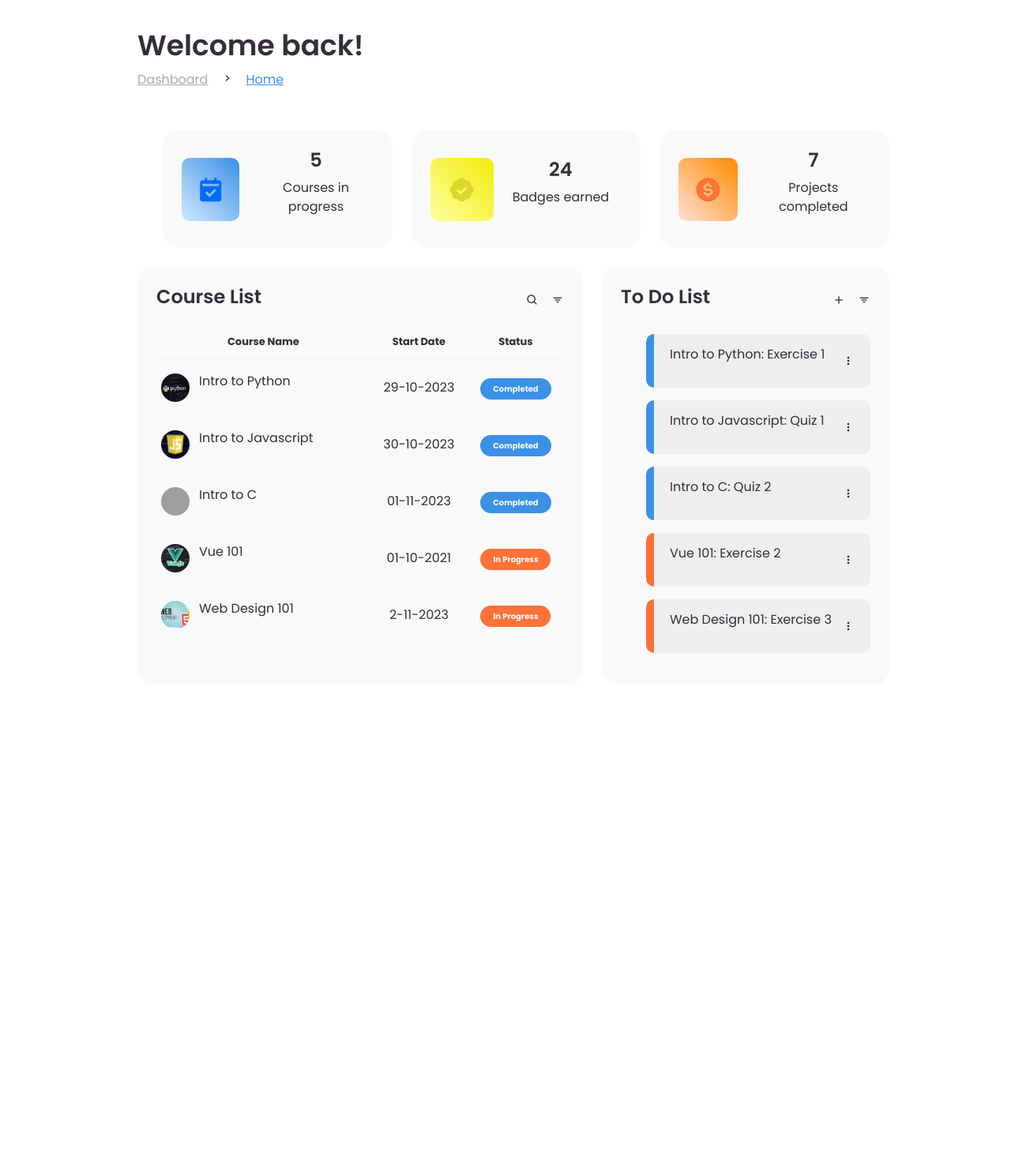
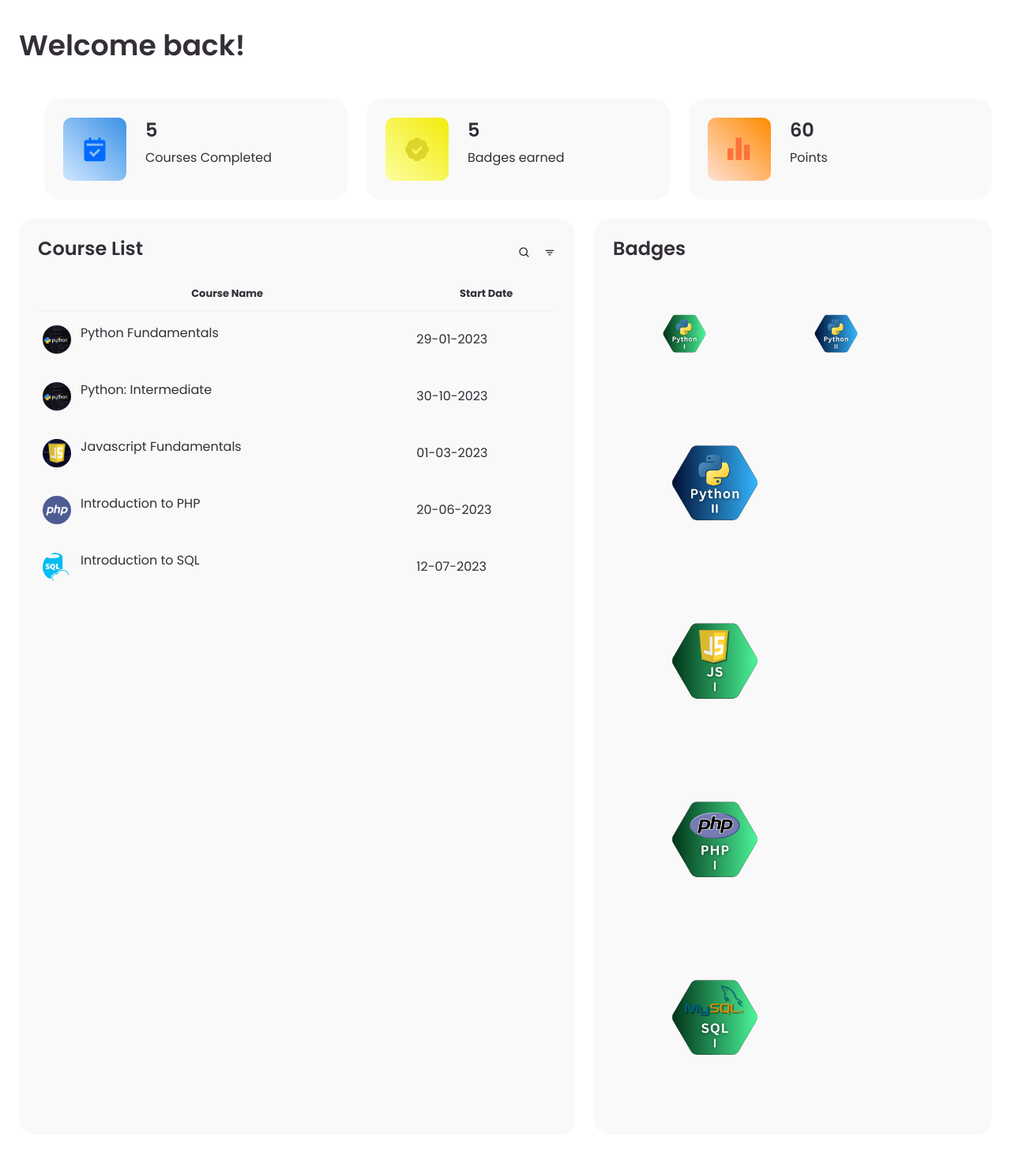
Before and after one commit to crystallaylalui/Skills-Up-YOUth, a PHP site: page /jobs/pages/profile.php in a window 1280 px wide. Shown: the part 94-1567 px from the top of the page at 79% size. Before the commit the page ends 921 px from the top, so only its background shows below. Run offline with PHP 8.4, Linux system fonts and the light colour scheme; grey boxes are pictures that could not be loaded.

Commit message:
updated profile page

```diff
--- a/app/css/styles.css
+++ b/app/css/styles.css
@@ -43,21 +43,14 @@ body.dark {
 
 body {
 	background: var(--grey);
-	overflow-x: hidden;
+	overflow: hidden;
 }
 
 
 
 
 
-/* CONTENT */
-#content {
-	position: absolute;
-	width: calc(100% - 280px);
-	left: 150px;
-	text-align: center;
-	transition: .3s ease;
-}
+
 
 .background-container {
     background-image: url(background.png);
@@ -68,182 +61,38 @@ body {
 
 
 
-/* NAVBAR */
-#content nav {
-	height: 56px;
-	background: var(--light);
-	padding: 0 24px;
-	display: flex;
-	align-items: center;
-	grid-gap: 24px;
-	font-family: var(--lato);
-	position: sticky;
-	top: 0;
-	left: 0;
-	z-index: 1000;
-}
-#content nav::before {
-	content: '';
-	position: absolute;
-	width: 40px;
-	height: 40px;
-	bottom: -40px;
-	left: 0;
-	border-radius: 50%;
-	box-shadow: -20px -20px 0 var(--light);
-}
-#content nav a {
-	color: var(--dark);
-}
-#content nav .bx.bx-menu {
-	cursor: pointer;
-	color: var(--dark);
-}
-#content nav .nav-link {
-	font-size: 16px;
-	transition: .3s ease;
-}
-#content nav .nav-link:hover {
-	color: var(--blue);
-}
-#content nav form {
-	max-width: 400px;
-	width: 100%;
-	margin-right: auto;
-}
-#content nav form .form-input {
-	display: flex;
-	align-items: center;
-	height: 36px;
-}
-#content nav form .form-input input {
-	flex-grow: 1;
-	padding: 0 16px;
-	height: 100%;
-	border: none;
-	background: var(--grey);
-	border-radius: 36px 0 0 36px;
-	outline: none;
-	width: 100%;
-	color: var(--dark);
-}
-#content nav form .form-input button {
-	width: 36px;
-	height: 100%;
-	display: flex;
-	justify-content: center;
-	align-items: center;
-	background: var(--blue);
-	color: var(--light);
-	font-size: 18px;
-	border: none;
-	outline: none;
-	border-radius: 0 36px 36px 0;
-	cursor: pointer;
-}
-#content nav .notification {
-	font-size: 20px;
-	position: relative;
-}
-#content nav .notification .num {
-	position: absolute;
-	top: -6px;
-	right: -6px;
-	width: 20px;
-	height: 20px;
-	border-radius: 50%;
-	border: 2px solid var(--light);
-	background: var(--red);
-	color: var(--light);
-	font-weight: 700;
-	font-size: 12px;
-	display: flex;
-	justify-content: center;
-	align-items: center;
-}
-#content nav .profile img {
-	width: 36px;
-	height: 36px;
-	object-fit: cover;
-	border-radius: 50%;
-}
-#content nav .switch-mode {
-	display: block;
-	min-width: 50px;
-	height: 25px;
-	border-radius: 25px;
-	background: var(--grey);
-	cursor: pointer;
-	position: relative;
-}
-#content nav .switch-mode::before {
-	content: '';
-	position: absolute;
-	top: 2px;
-	left: 2px;
-	bottom: 2px;
-	width: calc(25px - 4px);
-	background: var(--blue);
-	border-radius: 50%;
-	transition: all .3s ease;
-}
-#content nav #switch-mode:checked + .switch-mode::before {
-	left: calc(100% - (25px - 4px) - 2px);
-}
-/* NAVBAR */
-
-
-
-
-
 /* MAIN */
-#content main {
+/* #content main { */
+main{
 	width: 100%;
 	padding: 36px 24px;
 	font-family: var(--poppins);
 	max-height: calc(100vh - 56px);
 	overflow-y: auto;
 }
-#content main .head-title {
+main .head-title {
 	display: flex;
 	align-items: center;
 	justify-content: space-between;
 	grid-gap: 16px;
 	flex-wrap: wrap;
 }
-#content main .head-title .left h1 {
+main .head-title .left h1 {
 	font-size: 36px;
 	font-weight: 600;
 	margin-bottom: 10px;
 	color: var(--dark);
 }
-#content main .head-title .left .breadcrumb {
-	display: flex;
-	align-items: center;
-	grid-gap: 16px;
-}
-#content main .head-title .left .breadcrumb li {
-	color: var(--dark);
-}
-#content main .head-title .left .breadcrumb li a {
-	color: var(--dark-grey);
-	pointer-events: none;
-}
-#content main .head-title .left .breadcrumb li a.active {
-	color: var(--blue);
-	pointer-events: unset;
-}
 
 
 
-
-#content main .box-info {
+main .box-info {
 	display: grid;
 	grid-template-columns: repeat(auto-fit, minmax(240px, 1fr));
 	grid-gap: 24px;
 	margin-top: 36px;
 }
-#content main .box-info li {
+main .box-info li {
 	padding: 24px;
 	background: var(--light);
 	border-radius: 20px;
@@ -251,7 +100,7 @@ body {
 	align-items: center;
 	grid-gap: 24px;
 }
-#content main .box-info li .bx {
+main .box-info li .bx {
 	width: 80px;
 	height: 80px;
 	border-radius: 10px;
@@ -260,24 +109,24 @@ body {
 	justify-content: center;
 	align-items: center;
 }
-#content main .box-info li:nth-child(1) .bx {
+main .box-info li:nth-child(1) .bx {
 	background: linear-gradient(45deg, var(--light-blue), var(--blue));
 	color: #006aff;
 }
-#content main .box-info li:nth-child(2) .bx {
+main .box-info li:nth-child(2) .bx {
 	background: linear-gradient(45deg, #fcff9f, #f3eb0b);
 	color: #dcd62b;
 }
-#content main .box-info li:nth-child(3) .bx {
+main .box-info li:nth-child(3) .bx {
 	background: linear-gradient(45deg, var(--light-orange), #ff8a00);
 	color: var(--orange);
 }
-#content main .box-info li .text h3 {
+main .box-info li .text h3 {
 	font-size: 24px;
 	font-weight: 600;
 	color: var(--dark);
 }
-#content main .box-info li .text p {
+main .box-info li .text p {
 	color: var(--dark);
 }
 
@@ -285,7 +134,7 @@ body {
 
 
 
-#content main .table-data {
+main .table-data {
 	display: flex;
 	flex-wrap: wrap;
 	grid-gap: 24px;
@@ -293,108 +142,100 @@ body {
 	width: 100%;
 	color: var(--dark);
 }
-#content main .table-data > div {
+main .table-data > div {
 	border-radius: 20px;
 	background: var(--light);
 	padding: 24px;
 	overflow-x: auto;
 }
-#content main .table-data .head {
+main .table-data .head {
 	display: flex;
 	align-items: center;
 	grid-gap: 16px;
 	margin-bottom: 24px;
 }
-#content main .table-data .head h3 {
+main .table-data .head h3 {
 	margin-right: auto;
 	font-size: 24px;
 	font-weight: 600;
 }
-#content main .table-data .head .bx {
+main .table-data .head .bx {
 	cursor: pointer;
 }
 
-#content main .table-data .order {
+main .table-data .order {
 	flex-grow: 1;
 	flex-basis: 500px;
 }
-#content main .table-data .order table {
+main .table-data .order table {
 	width: 100%;
 	border-collapse: collapse;
 }
-#content main .table-data .order table th {
+main .table-data .order table th {
 	padding-bottom: 12px;
 	font-size: 13px;
 	text-align: center;
 	border-bottom: 1px solid var(--grey);
 }
-#content main .table-data .order table td {
+main .table-data .order table td {
 	padding: 16px 0;
 }
-#content main .table-data .order table tr td:first-child {
+main .table-data .order table tr td:first-child {
 	display: flex;
 	align-items: center;
 	grid-gap: 12px;
 	padding-left: 6px;
 }
-#content main .table-data .order table td img {
+main .table-data .order table td img {
 	width: 36px;
 	height: 36px;
 	border-radius: 50%;
 	object-fit: cover;
 }
-#content main .table-data .order table tbody tr:hover {
+main .table-data .order table tbody tr:hover {
 	background: var(--grey);
 }
-#content main .table-data .order table tr td .status {
+main .table-data .order table tr td .status {
 	font-size: 10px;
 	padding: 6px 16px;
 	color: var(--light);
 	border-radius: 20px;
 	font-weight: 700;
 }
-#content main .table-data .order table tr td .status.completed {
+main .table-data .order table tr td .status.completed {
 	background: var(--blue);
-}
-#content main .table-data .order table tr td .status.process {
-	background: var(--yellow);
-}
-#content main .table-data .order table tr td .status.pending {
-	background: var(--orange);
 }
 
 
-#content main .table-data .todo {
+.badges{
+	height: 100%;
+	width: 40%;
+	display: flex;
+}
+
+main .table-data .todo {
 	flex-grow: 1;
 	flex-basis: 300px;
 }
-#content main .table-data .todo .todo-list {
+main .table-data .todo .todo-list {
 	width: 100%;
 }
-#content main .table-data .todo .todo-list li {
+main .table-data .todo .todo-list li {
 	width: 100%;
 	margin-bottom: 16px;
-	background: var(--grey);
 	border-radius: 10px;
-	padding: 14px 20px;
+	padding: 20px;
 	display: flex;
 	justify-content: space-between;
 	align-items: center;
 }
-#content main .table-data .todo .todo-list li .bx {
+main .table-data .todo .todo-list li .bx {
 	cursor: pointer;
 }
-#content main .table-data .todo .todo-list li.completed {
-	border-left: 10px solid var(--blue);
-}
-#content main .table-data .todo .todo-list li.not-completed {
-	border-left: 10px solid var(--orange);
-}
-#content main .table-data .todo .todo-list li:last-child {
+main .table-data .todo .todo-list li:last-child {
 	margin-bottom: 0;
 }
 /* MAIN */
-/* CONTENT */
 
 
 
--- a/app/pages/profile.php
+++ b/app/pages/profile.php
@@ -24,35 +24,15 @@
 
 
 	<!-- CONTENT -->
-	<section id="content">
-		<!-- NAVBAR -->
-		<!-- <nav>
-			<i class='bx bx-menu' ></i>
-			<a href="#" class="nav-link">Categories</a>
-			<form action="#">
-				<div class="form-input">
-					<input type="search" placeholder="Search...">
-					<button type="submit" class="search-btn"><i class='bx bx-search' ></i></button>
-				</div>
-			</form>
-			<input type="checkbox" id="switch-mode" hidden>
-			<label for="switch-mode" class="switch-mode"></label>
-			<a href="#" class="notification">
-				<i class='bx bxs-bell' ></i>
-				<span class="num">8</span>
-			</a>
-			<a href="#" class="profile">
-				<img src="images/youth.png">
-			</a>
-		</nav> -->
-		<!-- NAVBAR -->
+	<!-- <section id="content"> -->
+
 
 		<!-- MAIN -->
 		<main>
 			<div class="head-title">
 				<div class="left">
 					<h1>Welcome back!</h1>
-					<ul class="breadcrumb">
+					<!-- <ul class="breadcrumb">
 						<li>
 							<a href="#">Dashboard</a>
 						</li>
@@ -60,7 +40,7 @@
 						<li>
 							<a class="active" href="#">Home</a>
 						</li>
-					</ul>
+					</ul> -->
 				</div>
 			</div>
 
@@ -69,21 +49,21 @@
 					<i class='bx bxs-calendar-check' ></i>
 					<span class="text">
 						<h3>5</h3>
-						<p>Courses in progress</p>
+						<p>Courses Completed</p>
 					</span>
 				</li>
 				<li>
 					<i class='bx bxs-badge-check' ></i>
 					<span class="text">
-						<h3>24</h3>
+						<h3>5</h3>
 						<p>Badges earned</p>
 					</span>
 				</li>
 				<li>
-					<i class='bx bxs-dollar-circle' ></i>
+					<i class='bx bxs-bar-chart-alt-2' ></i>
 					<span class="text">
-						<h3>7</h3>
-						<p>Projects completed</p>
+						<h3>60</h3>
+						<p>Points </p>
 					</span>
 				</li>
 			</ul>
@@ -101,79 +81,72 @@
 							<tr>
 								<th>Course Name</th>
 								<th>Start Date</th>
-								<th>Status</th>
 							</tr>
 						</thead>
 						<tbody>
 							<tr>
 								<td>
-									<img src="images/python.jpg">
-									<p>Intro to Python</p>
+									<img src="../images/python.jpg">
+									<p>Python Fundamentals</p>
 								</td>
-								<td>29-10-2023</td>
-								<td><span class="status completed">Completed</span></td>
+								<td>29-01-2023</td>
+								<!-- <td><span class="status completed">Completed</span></td> -->
 							</tr>
 							<tr>
 								<td>
-									<img src="images/javascript.jpg">
-									<p>Intro to Javascript</p>
+									<img src="../images/python.jpg">
+									<p>Python: Intermediate</p>
 								</td>
 								<td>30-10-2023</td>
-								<td><span class="status completed">Completed</span></td>
+								<!-- <td><span class="status completed">Completed</span></td> -->
 							</tr>
 							<tr>
 								<td>
-									<img src="images/c.png">
-									<p>Intro to C</p>
+									<img src="../images/javascript.jpg">
+									<p>Javascript Fundamentals</p>
 								</td>
-								<td>01-11-2023</td>
-								<td><span class="status completed">Completed</span></td>
+								<td>01-03-2023</td>
+								<!-- <td><span class="status completed">Completed</span></td> -->
 							</tr>
 							<tr>
 								<td>
-									<img src="images/vue.png">
-									<p>Vue 101</p>
+									<img src="../images/php.png">
+									<p>Introduction to PHP</p>
 								</td>
-								<td>01-10-2021</td>
-								<td><span class="status pending">In Progress</span></td>
+								<td>20-06-2023</td>
+								<!-- <td><span class="status completed">Completed</span></td> -->
 							</tr>
 							<tr>
 								<td>
-									<img src="images/webdev.jpg">
-									<p>Web Design 101</p>
+									<img src="../images/sql.png">
+									<p>Introduction to SQL</p>
 								</td>
-								<td>2-11-2023</td>
-								<td><span class="status pending">In Progress</span></td>
+								<td>12-07-2023</td>
+								<!-- <td><span class="status completed">Completed</span></td> -->
 							</tr>
 						</tbody>
 					</table>
 				</div>
 				<div class="todo">
 					<div class="head">
-						<h3>To Do List</h3>
-						<i class='bx bx-plus' ></i>
-						<i class='bx bx-filter' ></i>
+						<h3>Badges</h3>
 					</div>
 					<ul class="todo-list">
-						<li class="completed">
-							<p>Intro to Python: Exercise 1</p>
-							<i class='bx bx-dots-vertical-rounded' ></i>
+						<li>
+							<p><img src="../images/badges/py1.png" alt="" class = 'badges'></p>
+							<p><img src="../images/badges/py2.png" alt="" class = 'badges'></p>
 						</li>
-						<li class="completed">
-							<p>Intro to Javascript: Quiz 1</p>
-							<i class='bx bx-dots-vertical-rounded' ></i>
+						<li>
+							<p><img src="../images/badges/py2.png" alt="" class = 'badges'></p>
 						</li>
-                        <li class="completed">
-							<p>Intro to C: Quiz 2</p>
-							<i class='bx bx-dots-vertical-rounded' ></i>
+                        <li>
+							<p><img src="../images/badges/js1.png" alt="" class = 'badges'></p>
 						</li>
-						<li class="not-completed">
-							<p>Vue 101: Exercise 2</p>
-							<i class='bx bx-dots-vertical-rounded' ></i>
+						<li>
+							<p><img src="../images/badges/php1.png" alt="" class = 'badges'></p>
 						</li>
-						<li class="not-completed">
-							<p>Web Design 101: Exercise 3</p>
-							<i class='bx bx-dots-vertical-rounded' ></i>
+						<li>
+							<p><img src="../images/badges/sql1.png" alt="" class = 'badges'></p>
 						</li>
 					</ul>
 				</div>
```
Also changed, not shown: other parts of app/css/styles.css (+0 -30 lines). Lines whose indentation alone changed are shown as unchanged.
